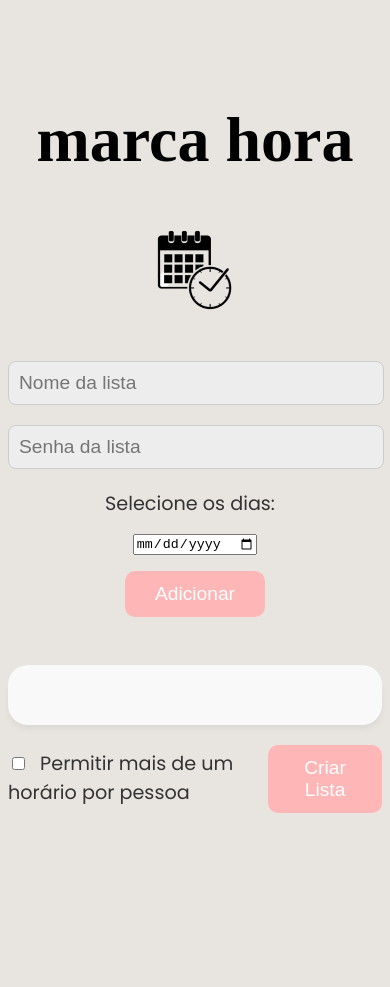
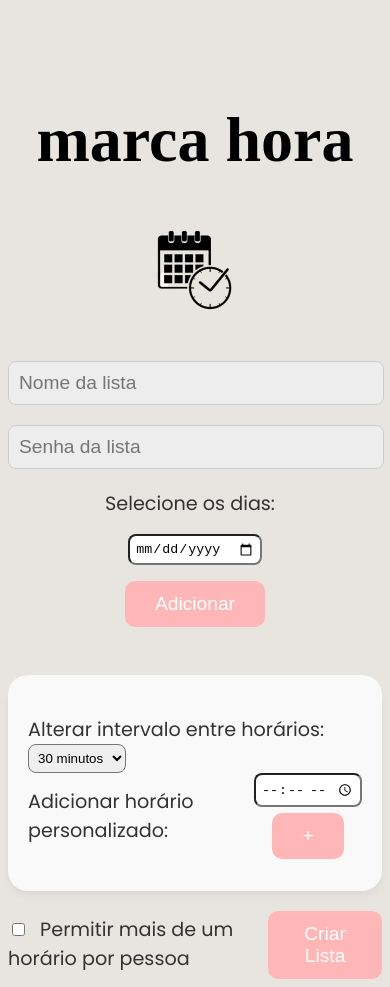
Before and after one commit to Viniciusgomesf99/marcaHora, an Angular app: page /create-list in a window 390 px wide. Before the commit the page ends 844 px from the top, so only its background shows below. Built offline with nearby package versions, Linux system fonts and the light colour scheme; a web font is replaced by a local one.

Commit message:
feat: add acess list and adjust interval

```diff
--- a/src/app/components/acess-list/acess-list.component.html
+++ b/src/app/components/acess-list/acess-list.component.html
@@ -1,14 +1,11 @@
 <h2>Acessar Lista de Horários</h2>
 
-<div>
+<div class="access-form">
   <label for="listId">ID da Lista:</label>
   <input type="text" [(ngModel)]="listId" placeholder="ID da Lista" required />
-</div>
 
-<div>
   <label for="password">Senha da Lista:</label>
   <input type="password" [(ngModel)]="listPassword" maxlength="20" placeholder="Senha da Lista" required />
-</div>
 
   <!-- Exibe uma mensagem de erro se a senha ou ID da lista for inválida -->
   <div *ngIf="errorMessage" class="error-message">
@@ -16,32 +13,51 @@
   </div>
 
   <!-- Botão para acessar a lista -->
-<button (click)="accessList()">Acessar Lista</button>
+  <button class="access-btn" (click)="accessList()">Acessar Lista</button>
+</div>
 
 <!-- Exibe informações da lista após o acesso -->
-<div *ngIf="list">
+<div *ngIf="list" class="list-container">
   <h3>Nome da Lista: {{ list.name }}</h3>
 
+  <div class="time-info-container">
+    <!-- Coluna de horários disponíveis -->
+    <div class="time-column">
       <h4>Horários Disponíveis:</h4>
+      <ul class="time-list">
+        <li *ngFor="let day of list.daysAndTimes | keyvalue">
+          <strong>{{ day.key }}:</strong>
           <ul>
-    <li *ngFor="let day of list.days">
-      <strong>{{ day }}:</strong>
-      <ul>
-        <li *ngFor="let time of list.availableTimes[day]">{{ time }}</li>
+            <li *ngFor="let time of day.value" class="time-item" [ngClass]="{'full': time.remaining === 0}">
+              <span>{{ time.time }}</span> -
+              <span *ngIf="time.remaining > 0">Disponível ({{ time.remaining }} restantes)</span>
+              <span *ngIf="time.remaining === 0">Esgotado</span>
+            </li>
           </ul>
         </li>
       </ul>
+    </div>
 
+    <!-- Coluna de horários reservados -->
+    <div class="time-column">
       <h4>Horários Reservados:</h4>
+      <ul class="reservation-list">
+        <li *ngFor="let day of list.daysAndTimes | keyvalue">
+          <strong>{{ day.key }}:</strong>
           <ul>
-    <li *ngFor="let reservation of list.reservations">
-      <strong>{{ reservation.user }}:</strong>
-      <ul>
-        <li *ngFor="let time of reservation.times">{{ time }}</li>
+            <li *ngFor="let time of day.value">
+              <ul *ngIf="time.reservedBy.length > 0">
+                <li *ngFor="let person of time.reservedBy">
+                  Reservado por: {{ person.userName }} ({{ person.cpf }})
+                </li>
               </ul>
             </li>
           </ul>
+        </li>
+      </ul>
+    </div>
+  </div>
 
   <!-- Botão para encerrar a lista -->
-  <button (click)="endList()">Encerrar Lista</button>
+  <button class="end-btn" (click)="endList()">Encerrar Lista</button>
 </div>
--- a/src/app/components/acess-list/acess-list.component.scss
+++ b/src/app/components/acess-list/acess-list.component.scss
@@ -0,0 +1,92 @@
+.access-form {
+  display: flex;
+  flex-direction: column;
+  max-width: 400px;
+  margin: 20px auto;
+  gap: 10px;
+}
+
+.access-form input {
+  padding: 8px;
+  border-radius: 4px;
+  border: 1px solid #ccc;
+  font-size: 16px;
+}
+
+.access-btn {
+  background-color: #4CAF50;
+  color: white;
+  padding: 10px;
+  border: none;
+  border-radius: 4px;
+  font-size: 16px;
+  cursor: pointer;
+  transition: background-color 0.3s ease;
+}
+
+.access-btn:hover {
+  background-color: #45a049;
+}
+
+.error-message {
+  color: red;
+  font-weight: bold;
+  margin-top: 10px;
+}
+
+.list-container {
+  max-width: 800px;
+  margin: 20px auto;
+  padding: 20px;
+  border: 1px solid #ccc;
+  border-radius: 8px;
+}
+
+.time-info-container {
+  display: flex;
+  justify-content: space-between;
+  gap: 20px;
+}
+
+.time-column {
+  width: 48%;
+}
+
+.time-list, .reservation-list {
+  list-style: none;
+  padding-left: 0;
+}
+
+.time-list li, .reservation-list li {
+  margin-bottom: 10px;
+}
+
+.time-item {
+  padding: 8px;
+  border: 1px solid #ccc;
+  border-radius: 4px;
+  background-color: #f9f9f9;
+  display: flex;
+  justify-content: space-between;
+  align-items: center;
+}
+
+.time-item.full {
+  background-color: #ffdddd;
+  border-color: #ff6b6b;
+}
+
+.end-btn {
+  background-color: #f44336;
+  color: white;
+  padding: 10px;
+  border: none;
+  border-radius: 4px;
+  font-size: 16px;
+  cursor: pointer;
+  transition: background-color 0.3s ease;
+}
+
+.end-btn:hover {
+  background-color: #e53935;
+}
--- a/src/app/components/acess-list/acess-list.component.ts
+++ b/src/app/components/acess-list/acess-list.component.ts
@@ -1,8 +1,18 @@
+import { Component } from '@angular/core';
 import { CommonModule } from '@angular/common';
-import { Component } from '@angular/core';
 import { FormsModule } from '@angular/forms';
 import { Router } from '@angular/router';
 import { ListService } from '../../services/list.service';
+
+interface TimeSlot {
+  time: string;
+  remaining: number;
+  reservedBy: Array<{ userName: string; cpf: string }>;
+}
+
+interface DaysAndTimes {
+  [key: string]: TimeSlot[];
+}
 
 @Component({
   selector: 'app-access-list',
@@ -14,7 +24,7 @@ import { ListService } from '../../services/list.service';
 export class AccessListComponent {
   listPassword: string = '';
   listId: string = '';
-  list: any;
+  list: { name: string; daysAndTimes: DaysAndTimes } | null = null;
   errorMessage: string = '';
 
   constructor(private listService: ListService, private router: Router) {}
@@ -39,7 +49,7 @@ export class AccessListComponent {
         alert('Lista encerrada com sucesso!');
         this.router.navigate(['/']); // Navega para a página inicial
       },
-      (error: { error: { message: string; }; }) => {
+      (error: { error: { message: string } }) => {
         alert('Erro ao encerrar a lista: ' + error.error.message);
       }
     );
--- a/src/app/components/create-list/create-list.component.html
+++ b/src/app/components/create-list/create-list.component.html
@@ -28,6 +28,26 @@
 
     <!-- Seleção de horários por dia -->
     <div class="box-hoursperday">
+      <!-- Botão para alterar os intervalos de tempo -->
+      <!-- Botão para alterar os intervalos de tempo -->
+      <div class="interval-selection">
+        <label>Alterar intervalo entre horários:</label>
+        <select (change)="changeInterval($event)">
+          <option value="30">30 minutos</option>
+          <option value="15">15 minutos</option>
+          <option value="10">10 minutos</option>
+          <option value="5">5 minutos</option>
+        </select>
+        <div class="add-custom-time">
+          <label for="customTime">Adicionar horário personalizado:</label>
+          <div class="custom-time-options">
+            <input type="time" [(ngModel)]="customTime" placeholder="Digite o horário" />
+            <button (click)="addCustomTime()">+</button>
+          </div>
+        </div>
+      </div>
+
+
       <div *ngFor="let day of selectedDays" [ngClass]="{'active-time': day === selectedDay}" class="time-selection" [style.display]="day === selectedDay ? 'grid' : 'none'">
         <label *ngFor="let time of availableTimes" class="time-checkbox">
           <input type="checkbox" [value]="time" (change)="toggleTimeSelectionForDay(day, time, $event)" />
--- a/src/app/components/create-list/create-list.component.scss
+++ b/src/app/components/create-list/create-list.component.scss
@@ -304,9 +304,38 @@ input[type="checkbox"] {
   gap:16px;
 }
 
+select {
+  border-radius: 8px;
+  padding:5px 5px;
+}
+input {
+  border-radius: 8px;
+  padding:5px 5px;
+}
+.add-custom-time {
+  display:flex;
+  align-items: center;
+  gap:12px;
+  margin-bottom: 12px;
+}
+
+.custom-time-options {
+  display:flex;
+  align-items: center;
+  gap:12px;
+}
+
 @media (max-width:769px) {
   .time-selection {
     grid-template-columns: repeat(3, 1fr);
+  }
+
+  .custom-time-options {
+    display:flex;
+    flex-direction: column;
+    align-items: center;
+    justify-content: center;
+    gap:6px;
   }
 
   .box-selectDays {
--- a/src/app/components/create-list/create-list.component.ts
+++ b/src/app/components/create-list/create-list.component.ts
@@ -57,10 +57,22 @@ export class CreateListComponent {
     return selectedTimesForPerson.length === 0;
   }
 
-  // Função para alternar intervalo entre horários
-  changeInterval(minutes: number) {
-    this.availableTimes = this.generateTimes(minutes);
-  }
+    // Função para alternar intervalo entre horários
+    changeInterval(event: Event) {
+      const target = event.target as HTMLSelectElement;
+
+      if (target && target.value) {
+        const minutes = parseInt(target.value, 10);
+        const previousSelectedTimes = this.selectedDaysAndTimes[this.selectedDay] || [];
+
+        this.availableTimes = this.generateTimes(minutes);
+
+        // Manter os horários já selecionados
+        this.selectedDaysAndTimes[this.selectedDay] = previousSelectedTimes.filter(time => this.availableTimes.includes(time));
+      }
+    }
+
+
 
   addDay(day: string) {
     if (day && !this.selectedDays.includes(day)) {
@@ -86,10 +98,14 @@ export class CreateListComponent {
     }
   }
 
+  // Função para adicionar horário personalizado
   addCustomTime() {
     if (this.customTime && !this.availableTimes.includes(this.customTime)) {
-      this.availableTimes.push(this.customTime); // Adiciona o horário personalizado à lista de horários
+      this.availableTimes.push(this.customTime); // Adiciona o horário à lista de disponíveis
+      this.availableTimes.sort(); // Ordena os horários após adicionar
+      this.selectedDaysAndTimes[this.selectedDay].push(this.customTime); // Adiciona o horário ao dia atual
     }
+    this.customTime = ''; // Limpa o campo após adicionar
   }
 
   createList() {
```
Lines whose indentation alone changed are shown as unchanged.
